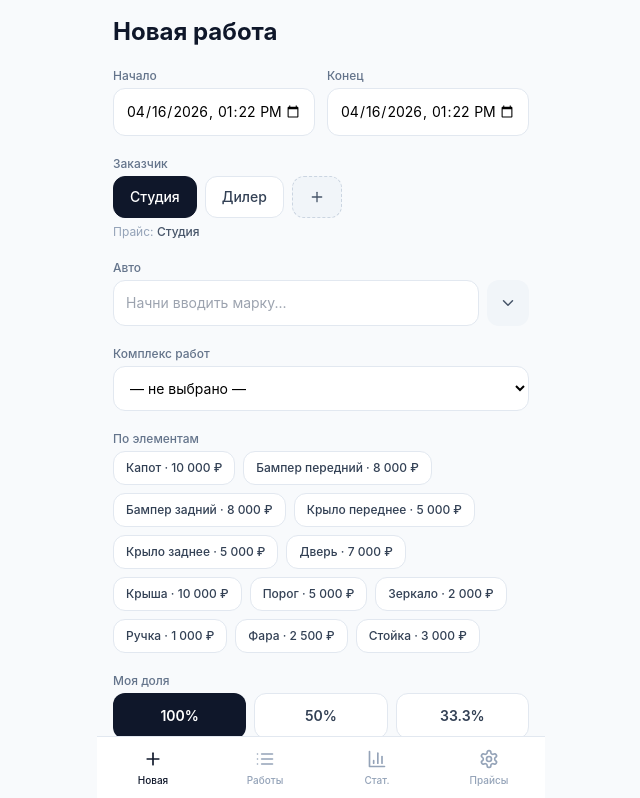
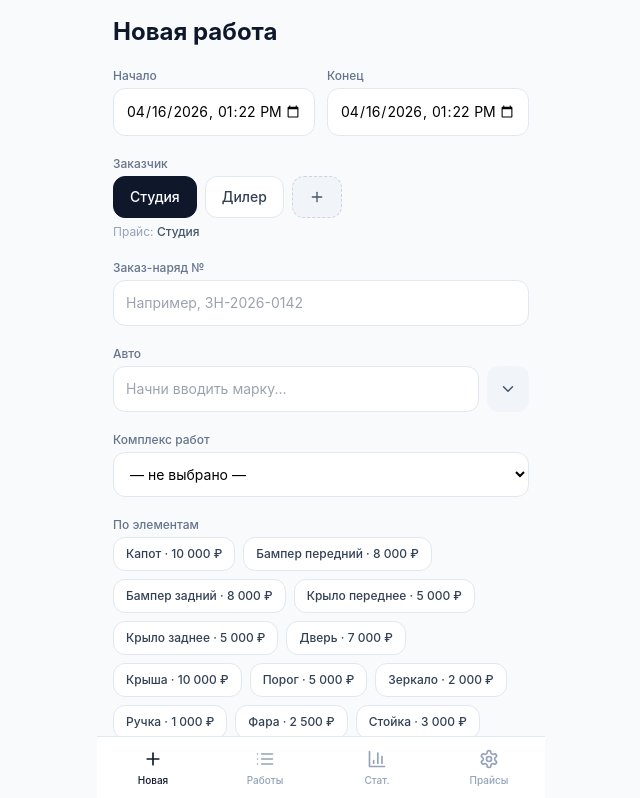
Before and after one commit to kudteam153-lab/wrap_tracker, a React (Vite) app: page / in a window 1280 px wide. Shown: the top 798 px of the page, without its empty margins (319-959 px from the left). Built offline with nearby package versions, Linux system fonts and the light colour scheme.

Commit message:
Add order number field (Заказ-наряд №)

```diff
--- a/src/App.jsx
+++ b/src/App.jsx
@@ -184,6 +184,7 @@ function JobForm({ clients, profiles, onSave, onAddClient }) {
   const [startDT, setStartDT] = useState(nowISO());
   const [endDT, setEndDT] = useState(nowISO());
   const [clientId, setClientId] = useState('studio');
+  const [orderNumber, setOrderNumber] = useState('');
   const [car, setCar] = useState('');
   const [complexId, setComplexId] = useState('');
   const [elementIds, setElementIds] = useState([]);
@@ -212,11 +213,11 @@ function JobForm({ clients, profiles, onSave, onAddClient }) {
   const submit = () => {
     if (!car.trim()) { alert('Укажи авто'); return; }
     onSave({
-      id: Date.now().toString(), startDT, endDT, clientId, car: car.trim(),
+      id: Date.now().toString(), startDT, endDT, clientId, orderNumber: orderNumber.trim(), car: car.trim(),
       priceProfileId: client.priceProfileId, complexId: complexId || null, elementIds,
       share, baseTotal, finalTotal, comment, createdAt: new Date().toISOString(),
     });
-    setCar(''); setComplexId(''); setElementIds([]); setManualTotal(''); setComment(''); setShare(1);
+    setOrderNumber(''); setCar(''); setComplexId(''); setElementIds([]); setManualTotal(''); setComment(''); setShare(1);
   };
 
   return (
@@ -253,6 +254,13 @@ function JobForm({ clients, profiles, onSave, onAddClient }) {
           </button>
         </div>
         <p className="text-xs text-slate-400 mt-1.5">Прайс: <span className="font-medium text-slate-600">{profile?.name}</span></p>
+      </div>
+
+      <div>
+        <label className="text-xs font-medium text-slate-500 mb-1 block">Заказ-наряд №</label>
+        <input type="text" inputMode="text" value={orderNumber} onChange={e => setOrderNumber(e.target.value)}
+          placeholder="Например, ЗН-2026-0142"
+          className="w-full px-3 py-3 rounded-xl border border-slate-200 bg-white text-slate-900 text-sm" />
       </div>
 
       <div>
@@ -381,14 +389,21 @@ function JobList({ jobs, clients, profiles, onDelete }) {
       ) : filtered.map(job => (
         <div key={job.id} className="bg-white rounded-2xl p-4 border border-slate-200 space-y-2">
           <div className="flex justify-between items-start">
-            <div>
-              <div className="font-semibold text-slate-900">{job.car}</div>
+            <div className="min-w-0 flex-1">
+              <div className="flex items-center gap-2 flex-wrap">
+                <div className="font-semibold text-slate-900">{job.car}</div>
+                {job.orderNumber && (
+                  <span className="text-[11px] font-medium px-2 py-0.5 bg-slate-100 text-slate-600 rounded-md">
+                    № {job.orderNumber}
+                  </span>
+                )}
+              </div>
               <div className="text-xs text-slate-500 flex items-center gap-1 mt-0.5">
                 <User size={12} /> {cName(job.clientId)}
               </div>
             </div>
             <button onClick={() => { if (confirm('Удалить?')) onDelete(job.id); }}
-              className="text-slate-300 hover:text-red-500 p-1"><Trash2 size={16} /></button>
+              className="text-slate-300 hover:text-red-500 p-1 shrink-0"><Trash2 size={16} /></button>
           </div>
           <div className="text-xs text-slate-500 flex items-center gap-1">
             <Calendar size={12} /> {fmtDT(job.startDT)} → {fmtDT(job.endDT)}
```
Also changed, not shown: 1 other file (tests, documents, lock files or other folders).
